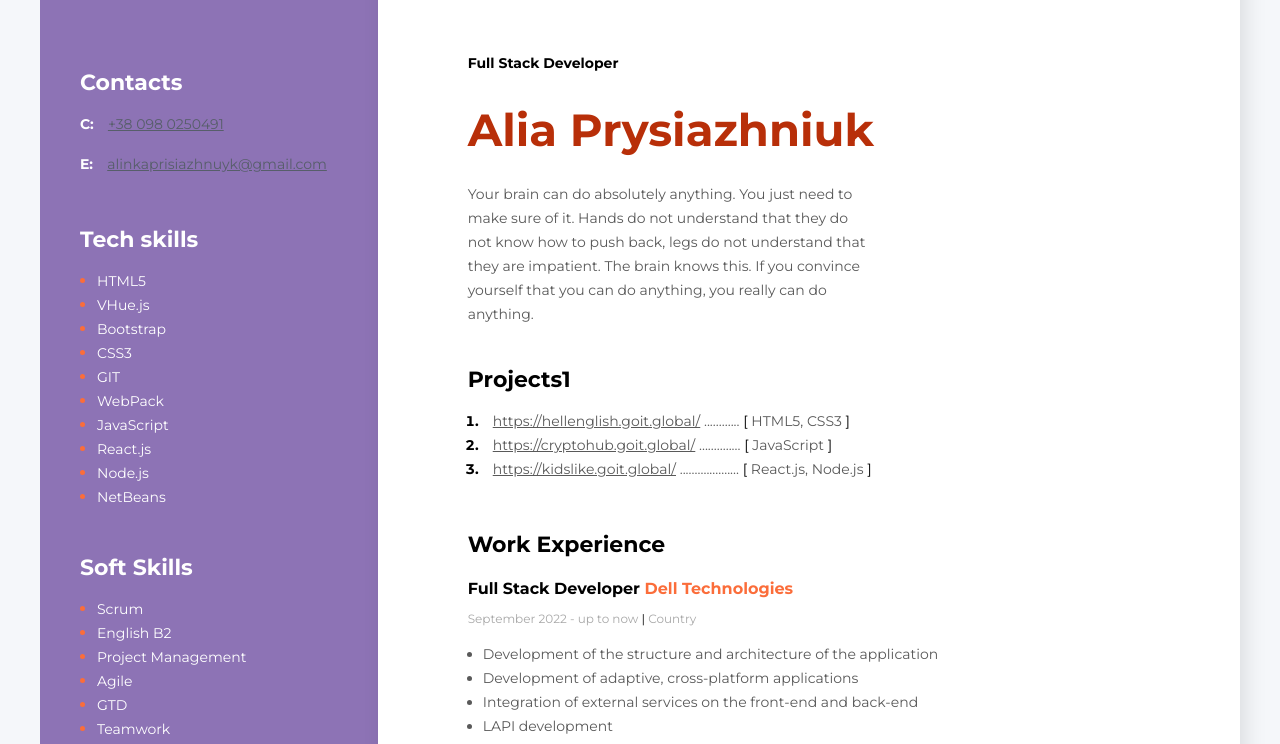
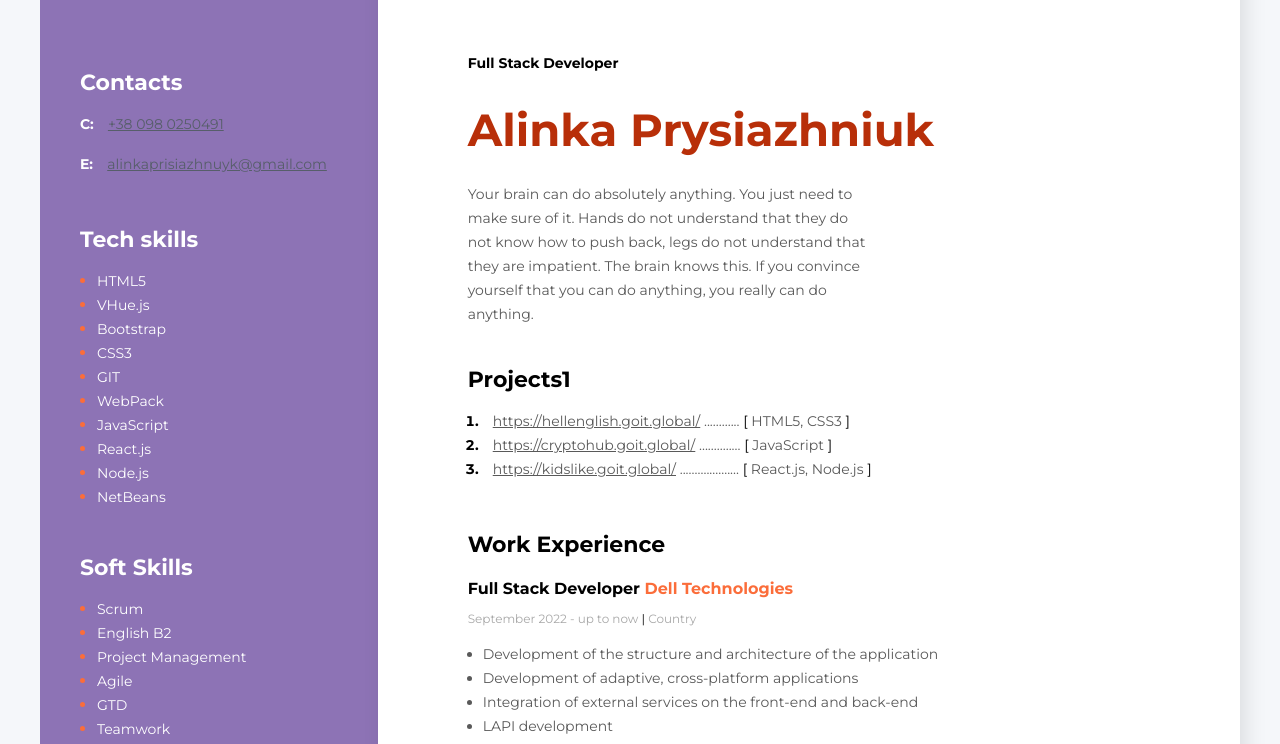
Before and after one commit to AlinaPrysiazhniuk/Resume, a plain HTML site: page index.html in a window 1280 px wide. Shown: the part 70-814 px from the top of the page. Drawn offline with Linux system fonts and the light colour scheme.

Commit message:
Алінка

```diff
--- a/index.html
+++ b/index.html
@@ -21,7 +21,7 @@
         <div class="about">
           <h2 class="about-position">Full Stack Developer</h2>
 
-          <h1 class="about-name">Alia Prysiazhniuk</h1>
+          <h1 class="about-name">Alinka Prysiazhniuk</h1>
 
           <p class="about-description">
             Your brain can do absolutely anything. You just need to make sure of
```
